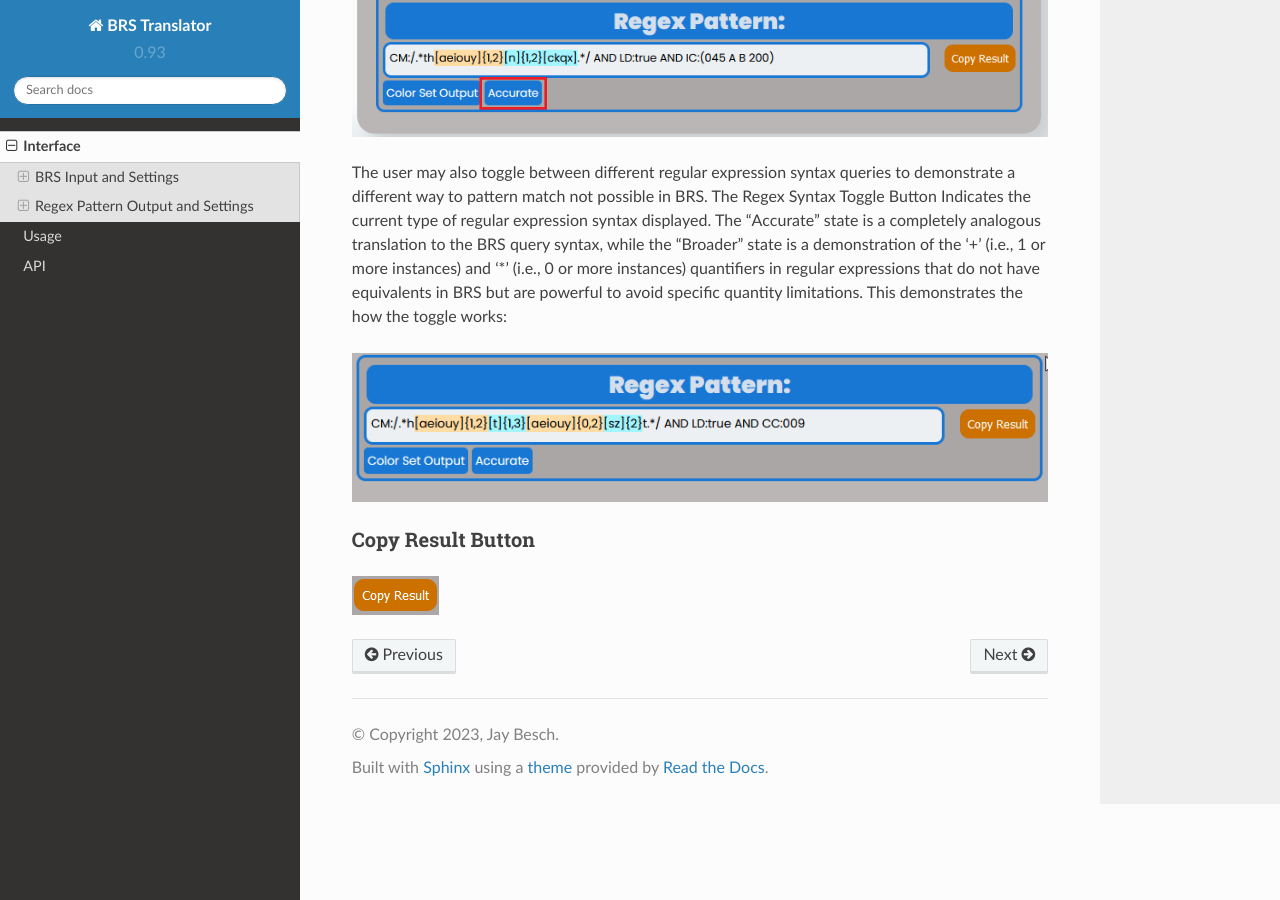
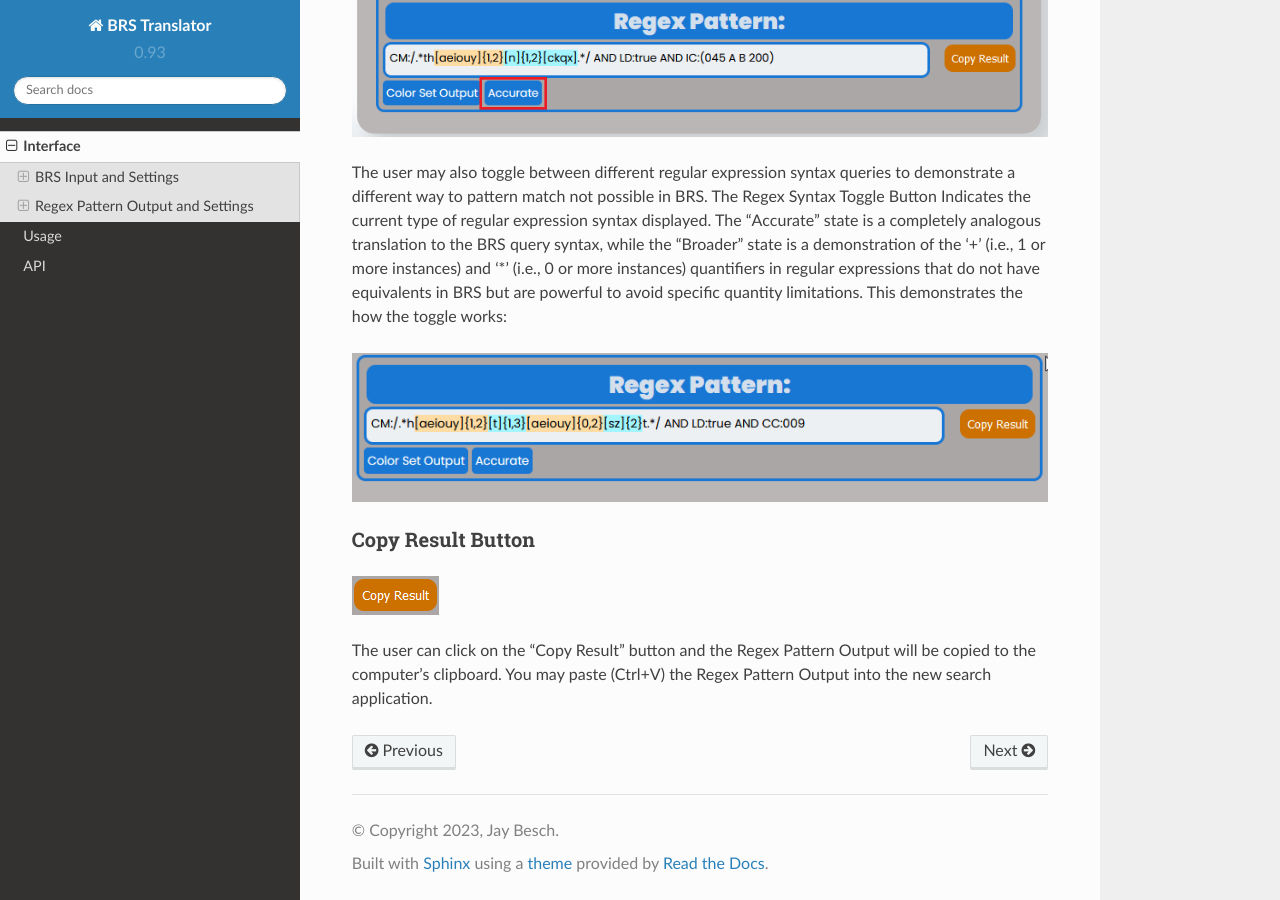
Before and after one commit to Ayjent/BRS-Translator, a Sphinx documentation site: the page built from docs/source/interface.rst, in a window 1280 px wide and 900 px high, scrolled down 6390 px. Built offline with Sphinx 7.4.7 and the Read the Docs theme 2.0.0, drawn with Linux system fonts in a browser that asks for light colours.

Commit message:
Update interface.rst

```diff
--- a/docs/source/interface.rst
+++ b/docs/source/interface.rst
@@ -128,3 +128,5 @@ The user may also toggle between different regular expression syntax queries to
 Copy Result Button
 ^^^^^^^^^^^^^^^^^^
 .. image:: ../_static/BRS-CopySection.png
+
+The user can click on the "Copy Result" button and the Regex Pattern Output will be copied to the computer's clipboard.  You may paste (Ctrl+V) the Regex Pattern Output into the new search application.
```
